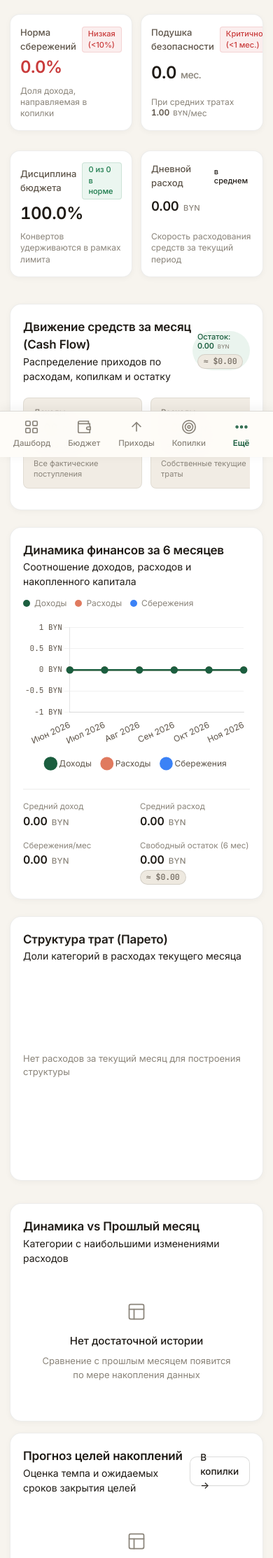
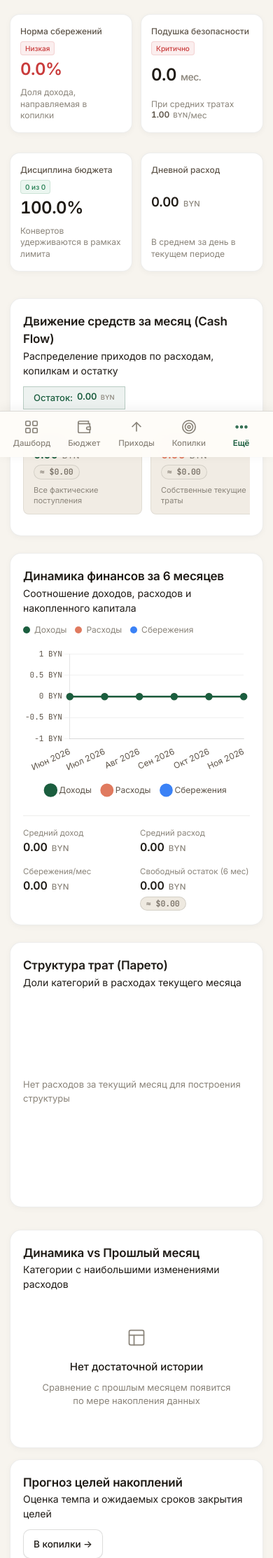
Before and after one commit to endarver-lgtm/finance, a Flask app: page /analytics/ in a window 390 px wide. Shown: the part 191-2417 px from the top of the page at 70% size. Run offline with Flask 3, Linux system fonts and the light colour scheme; the visitor is signed in with stand-in values (Sample User, id 1); data comes from the database, SQL or seed files in the repository; data that the repository does not hold is empty.

Commit message:
fix(ui): Fix mobile word-wrapping on KPI badges, goal button and cashflow chip

```diff
--- a/services/analytics.py
+++ b/services/analytics.py
@@ -341,11 +341,11 @@ def health_metrics(start: date, end: date, ref: date | None = None) -> dict:
         savings_rate = 0.0
 
     if savings_rate >= 20.0:
-        sr_status, sr_label = "ok", "Отлично (>=20%)"
+        sr_status, sr_label = "ok", "Отлично"
     elif savings_rate >= 10.0:
-        sr_status, sr_label = "warning", "Нормально (10–20%)"
+        sr_status, sr_label = "warning", "Норма"
     else:
-        sr_status, sr_label = "danger", "Низкая (<10%)"
+        sr_status, sr_label = "danger", "Низкая"
 
     # 2. Runway (Подушка безопасности в месяцах)
     total_savings = savings_total()
@@ -367,13 +367,13 @@ def health_metrics(start: date, end: date, ref: date | None = None) -> dict:
         runway_months = 0.0
 
     if runway_months >= 6.0:
-        rw_status, rw_label = "stellar", "Капитал (>=6 мес.)"
+        rw_status, rw_label = "stellar", "Капитал"
     elif runway_months >= 3.0:
-        rw_status, rw_label = "ok", "Надёжно (3–6 мес.)"
+        rw_status, rw_label = "ok", "Надёжно"
     elif runway_months >= 1.0:
-        rw_status, rw_label = "warning", "Минимум (1–3 мес.)"
+        rw_status, rw_label = "warning", "Минимум"
     else:
-        rw_status, rw_label = "danger", "Критично (<1 мес.)"
+        rw_status, rw_label = "danger", "Критично"
 
     # 3. Budget Adherence (Дисциплина конвертов)
     envelopes = envelope_progress("month", ref)
--- a/static/css/style.css
+++ b/static/css/style.css
@@ -379,6 +379,7 @@ button, input, select, textarea {
   align-items: center;
   margin-bottom: 8px;
   gap: 8px;
+  flex-wrap: wrap;
 }
 
 .kpi-label {
@@ -393,6 +394,7 @@ button, input, select, textarea {
   border-radius: 999px;
   font-weight: 500;
   line-height: 1.2;
+  white-space: nowrap;
 }
 
 .kpi-badge--accent {
@@ -1012,6 +1014,7 @@ button, input, select, textarea {
   border-radius: var(--radius-tag);
   border: 1px solid transparent;
   line-height: 1.4;
+  white-space: nowrap;
 }
 
 .badge-ok {
@@ -1068,6 +1071,7 @@ button, input, select, textarea {
   border: 1px solid transparent;
   cursor: pointer;
   user-select: none;
+  white-space: nowrap;
   -webkit-tap-highlight-color: transparent;
   transition: background-color var(--duration-quick) var(--ease), border-color var(--duration-quick) var(--ease), color var(--duration-quick) var(--ease), transform var(--duration-quick) var(--ease), box-shadow var(--duration-quick) var(--ease);
 }
@@ -3001,6 +3005,35 @@ body.modal-open {
   margin-bottom: 24px;
 }
 
+.waterfall-header-chip {
+  display: inline-flex;
+  align-items: center;
+  gap: 6px;
+  padding: 6px 14px;
+  border-radius: var(--radius-pill);
+  font-size: 13px;
+  font-weight: 500;
+  white-space: nowrap;
+  flex-shrink: 0;
+}
+
+.waterfall-header-chip--accent {
+  background-color: rgba(27, 94, 63, 0.08);
+  border: 1px solid rgba(27, 94, 63, 0.25);
+  color: var(--accent);
+}
+
+.waterfall-header-chip--danger {
+  background-color: rgba(224, 122, 95, 0.1);
+  border: 1px solid rgba(224, 122, 95, 0.3);
+  color: #c93b3b;
+}
+
+.waterfall-header-chip strong {
+  font-family: 'JetBrains Mono', monospace;
+  font-weight: 600;
+}
+
 .waterfall-scroll-container {
   overflow-x: auto;
   -webkit-overflow-scrolling: touch;
@@ -3318,9 +3351,21 @@ body.modal-open {
   display: flex;
   align-items: center;
   justify-content: space-between;
+  gap: 10px;
   font-size: 12px;
   padding-top: 8px;
   border-top: 1px solid var(--hairline);
+  flex-wrap: wrap;
+}
+
+.goal-forecast-meta strong {
+  white-space: nowrap;
+}
+
+.goal-forecast-meta-item {
+  display: inline-flex;
+  align-items: center;
+  gap: 4px;
 }
 
 /* AI Assistant & Insights */
@@ -3508,15 +3553,46 @@ body.modal-open {
 
   /* Analytics Mobile Responsiveness */
   .section-head--stackable,
+  .section-head--waterfall,
+  .section-head--goals,
   .ai-section-head {
     flex-direction: column;
     align-items: flex-start;
     gap: 12px;
   }
 
+  .section-head--stackable > div:first-child,
+  .section-head--waterfall > div:first-child,
+  .section-head--goals > div:first-child,
+  .ai-section-head > div:first-child {
+    width: 100%;
+  }
+
   .ai-section-head button,
+  .section-head--goals .btn,
+  .section-head--waterfall .waterfall-header-chip,
   .section-head--stackable .chart-legend-pills {
     align-self: flex-start;
+    white-space: nowrap;
+  }
+
+  /* KPI Card mobile headers: prevent badge word-wrapping */
+  .kpi-head {
+    align-items: flex-start;
+    gap: 6px;
+    flex-wrap: wrap;
+  }
+
+  .kpi-head .kpi-label {
+    font-size: 12px;
+    line-height: 1.3;
+  }
+
+  .kpi-head .badge,
+  .kpi-head .kpi-badge {
+    font-size: 10px;
+    padding: 2px 6px;
+    white-space: nowrap;
   }
 
   .chart-box--large {
--- a/templates/analytics.html
+++ b/templates/analytics.html
@@ -53,7 +53,7 @@
     <div class="kpi-head">
       <span class="kpi-label">Дисциплина бюджета</span>
       <span class="badge {% if health.adherence_status == 'ok' %}badge-ok{% else %}badge-warning{% endif %}">
-        {{ health.in_limit_count }} из {{ health.total_envelopes }} в норме
+        {{ health.in_limit_count }} из {{ health.total_envelopes }}
       </span>
     </div>
     <div class="kpi-value">{{ health.adherence_pct }}%</div>
@@ -66,25 +66,25 @@
   <article class="card kpi-card">
     <div class="kpi-head">
       <span class="kpi-label">Дневной расход</span>
-      <span class="kpi-badge">в среднем</span>
     </div>
     <div class="kpi-value">{{ money(health.daily_burn, 'BYN', false, false) }}</div>
     <div class="kpi-sub">
-      <span>Скорость расходования средств за текущий период</span>
+      <span>В среднем за день в текущем периоде</span>
     </div>
   </article>
 </section>
 
 <!-- Секция: Водопад денежного потока (Cash Flow Waterfall) -->
 <section class="card waterfall-card">
-  <div class="section-head">
+  <div class="section-head section-head--waterfall">
     <div>
       <h2>Движение средств за месяц (Cash Flow)</h2>
       <p class="section-desc">Распределение приходов по расходам, копилкам и остатку</p>
     </div>
-    <span class="kpi-badge {% if waterfall.free_cash >= 0 %}kpi-badge--accent{% else %}kpi-badge--danger{% endif %}">
-      Остаток: {{ money(waterfall.free_cash) }}
-    </span>
+    <div class="waterfall-header-chip {% if waterfall.free_cash >= 0 %}waterfall-header-chip--accent{% else %}waterfall-header-chip--danger{% endif %}">
+      <span>Остаток:</span>
+      <strong>{{ money(waterfall.free_cash, 'BYN', false, false) }}</strong>
+    </div>
   </div>
   <div class="waterfall-scroll-container">
     <div class="waterfall-flow">
@@ -240,12 +240,12 @@
 
 <!-- Секция: Прогноз достижения целей (ETA) -->
 <section class="card">
-  <div class="section-head">
+  <div class="section-head section-head--goals">
     <div>
       <h2>Прогноз целей накоплений</h2>
       <p class="section-desc">Оценка темпа и ожидаемых сроков закрытия целей</p>
     </div>
-    <a href="{{ url_for('savings.index') }}" class="btn btn-secondary btn-sm">В копилки →</a>
+    <a href="{{ url_for('savings.index') }}" class="btn btn-secondary btn-sm section-head-action">В копилки →</a>
   </div>
 
   {% if goals %}
@@ -277,11 +277,11 @@
       </div>
 
       <div class="goal-forecast-meta">
-        <div>
+        <div class="goal-forecast-meta-item">
           <span class="muted">Темп:</span>
-          <strong>~{{ money(g.monthly_pace, 'BYN', false, false) }}/мес</strong>
+          <strong>~{{ money(g.monthly_pace, 'BYN', false, false) }}&nbsp;/мес</strong>
         </div>
-        <div>
+        <div class="goal-forecast-meta-item">
           <span class="muted">Ориентир (ETA):</span>
           <strong class="{% if g.deadline_status == 'behind' %}text-danger{% else %}text-accent{% endif %}">
             {{ g.eta_date or '—' }}
--- a/templates/base.html
+++ b/templates/base.html
@@ -20,7 +20,7 @@
   <link rel="preconnect" href="https://fonts.googleapis.com">
   <link rel="preconnect" href="https://fonts.gstatic.com" crossorigin>
   <link href="https://fonts.googleapis.com/css2?family=Inter:wght@400;500;600&family=JetBrains+Mono:wght@400;500&display=swap" rel="stylesheet">
-  <link rel="stylesheet" href="{{ url_for('static', filename='css/style.css') }}?v=8">
+  <link rel="stylesheet" href="{{ url_for('static', filename='css/style.css') }}?v=9">
   <script src="https://cdn.jsdelivr.net/npm/chart.js@4.4.3/dist/chart.umd.min.js" defer></script>
   {% block head %}{% endblock %}
 </head>
```
